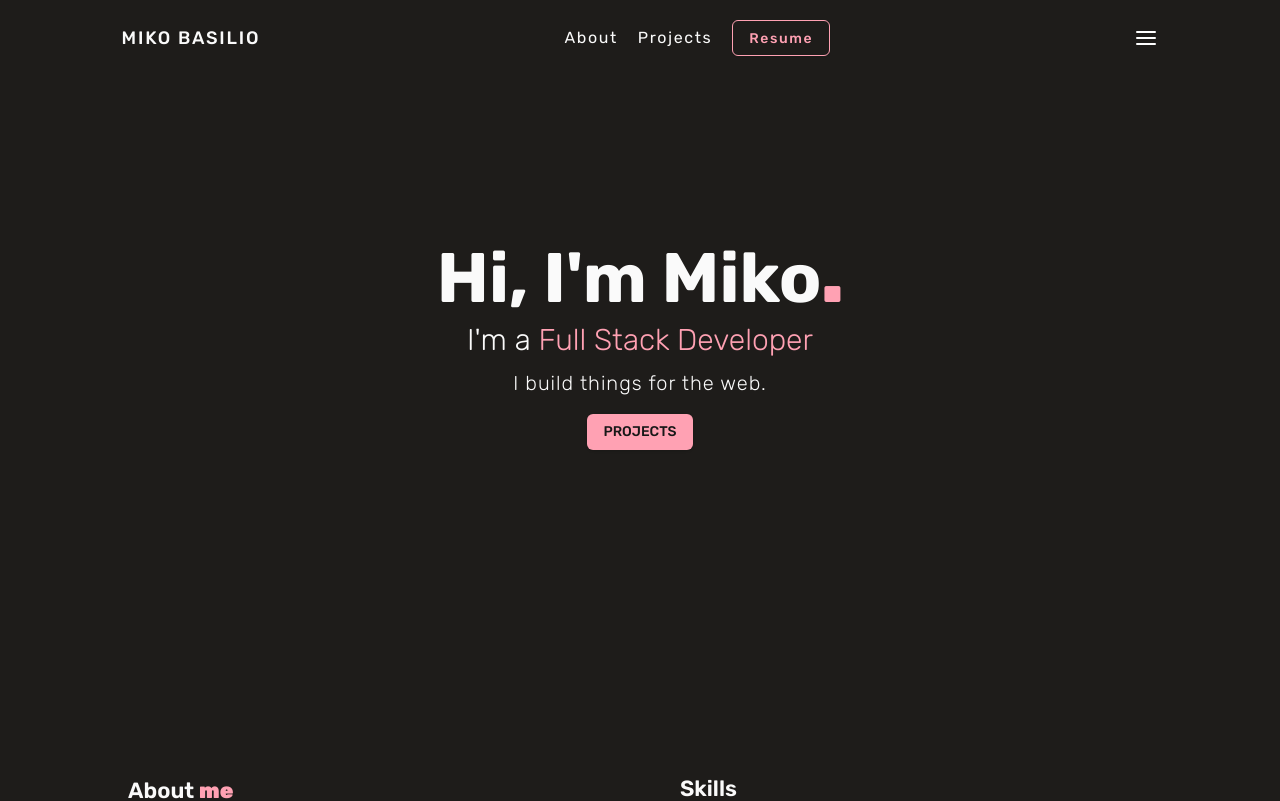
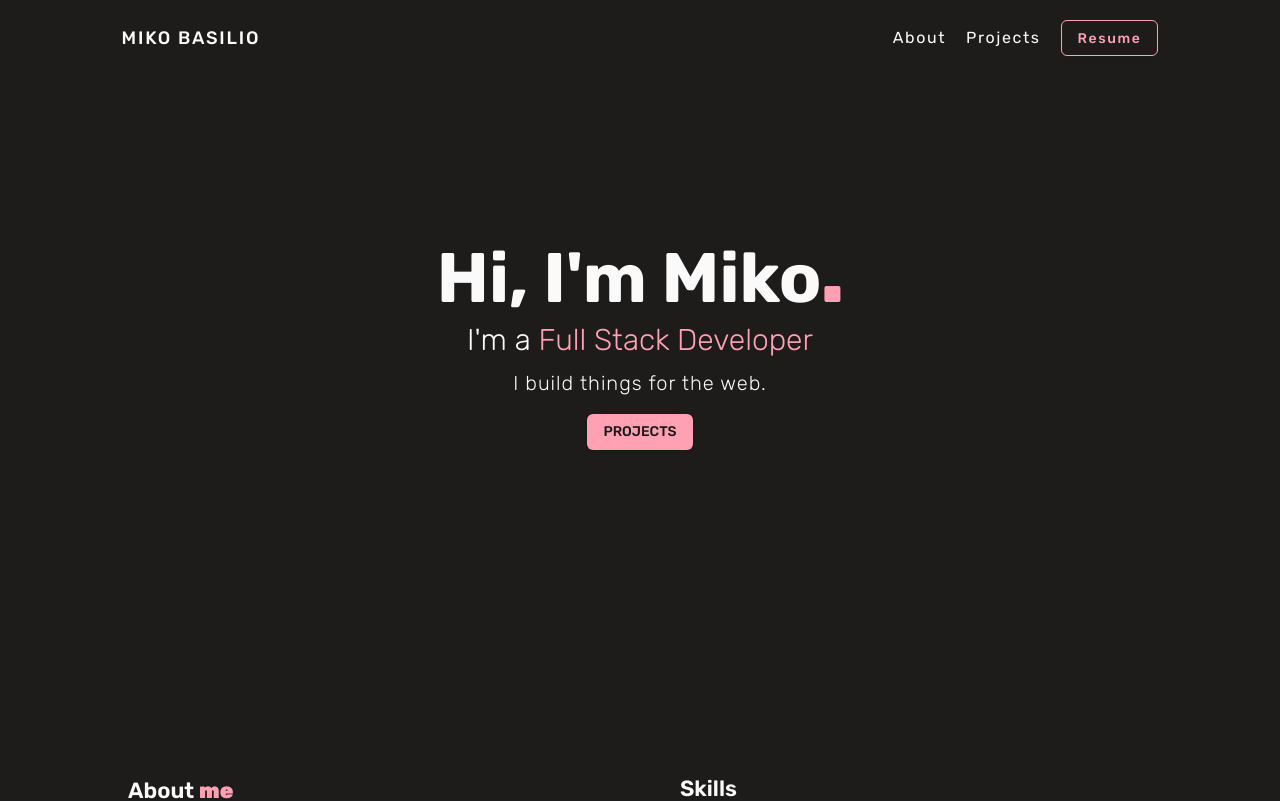
Before and after one commit to okimchi123/miko-portfolio_V1, a Next.js app: page / in a window 1280 px wide. Shown: the top 801 px of the page. Built offline with nearby package versions, Linux system fonts and the light colour scheme.

Commit message:
fixed sidebar

```diff
--- a/src/components/layout/Sidebar.jsx
+++ b/src/components/layout/Sidebar.jsx
@@ -6,7 +6,7 @@ import { Button } from "../ui/button";
 export default function Sidebar() {
   return (
     <Sheet>
-      <SheetTrigger className="">
+      <SheetTrigger className="md:hidden">
         <AlignJustify color="white" />
       </SheetTrigger>
       <SheetContent side="top" className="">
```
